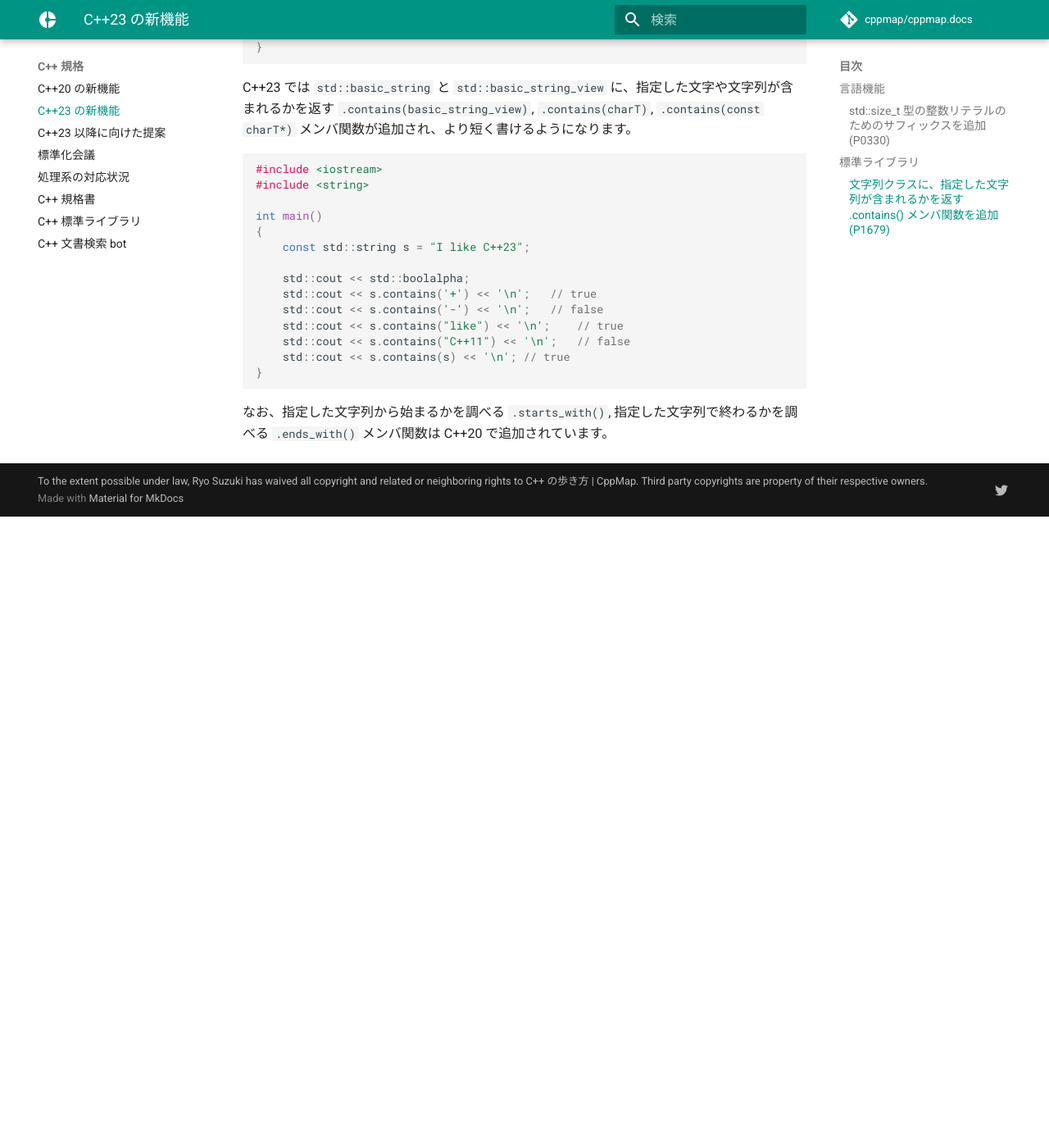
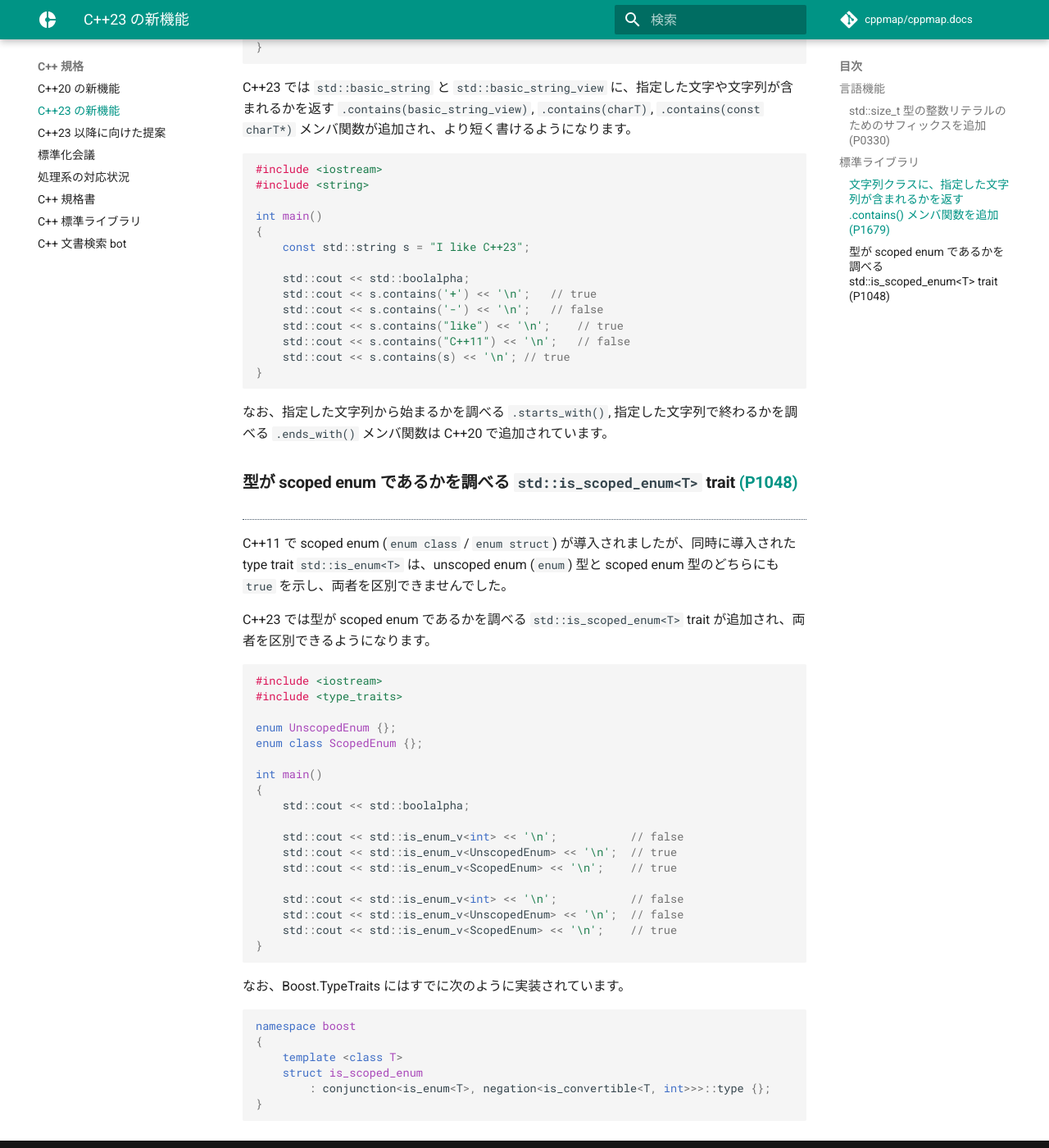
Before and after one commit to cppmap/cppmap.docs, an MkDocs documentation site: the page built from docs/standardization/cpp23.md, in a window 1280 px wide and 1400 px high, scrolled down 1751 px. Shown: the whole window at 82% size. Built offline with MkDocs 1.6.1 and Material for MkDocs 9.7.7, drawn with Linux system fonts in a browser that asks for light colours; nearby versions of some CDN libraries; comment, search, counter and statistics services are not loaded; before the commit the page ends 2381 px from its top, so only the background shows below that.

Commit message:
Update cpp23.md

````diff
--- a/docs/standardization/cpp23.md
+++ b/docs/standardization/cpp23.md
@@ -96,3 +96,41 @@ int main()
 ```
 
 なお、指定した文字列から始まるかを調べる `.starts_with()`, 指定した文字列で終わるかを調べる `.ends_with()` メンバ関数は C++20 で追加されています。
+
+
+### 型が scoped enum であるかを調べる `std::is_scoped_enum<T>` trait [(P1048)](http://wg21.link/P1048)
+C++11 で scoped enum (`enum class` / `enum struct`) が導入されましたが、同時に導入された type trait `std::is_enum<T>` は、unscoped enum (`enum`) 型と scoped enum 型のどちらにも `true` を示し、両者を区別できませんでした。
+
+C++23 では型が scoped enum であるかを調べる `std::is_scoped_enum<T>` trait が追加され、両者を区別できるようになります。
+
+```C++
+#include <iostream>
+#include <type_traits>
+
+enum UnscopedEnum {};
+enum class ScopedEnum {};
+
+int main()
+{
+	std::cout << std::boolalpha;
+
+	std::cout << std::is_enum_v<int> << '\n';			// false
+	std::cout << std::is_enum_v<UnscopedEnum> << '\n';	// true
+	std::cout << std::is_enum_v<ScopedEnum> << '\n';	// true
+
+	std::cout << std::is_enum_v<int> << '\n';			// false
+	std::cout << std::is_enum_v<UnscopedEnum> << '\n';	// false
+	std::cout << std::is_enum_v<ScopedEnum> << '\n';	// true
+}
+```
+
+なお、Boost.TypeTraits にはすでに次のように実装されています。
+
+```C++
+namespace boost
+{
+	template <class T>
+	struct is_scoped_enum
+		: conjunction<is_enum<T>, negation<is_convertible<T, int>>>::type {};
+}
+```
````
